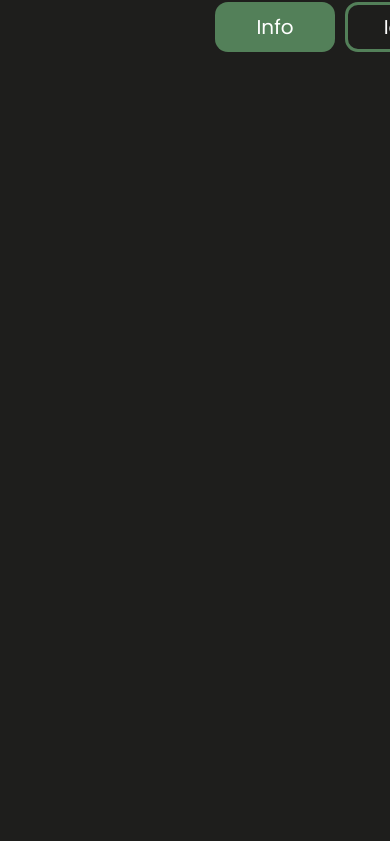
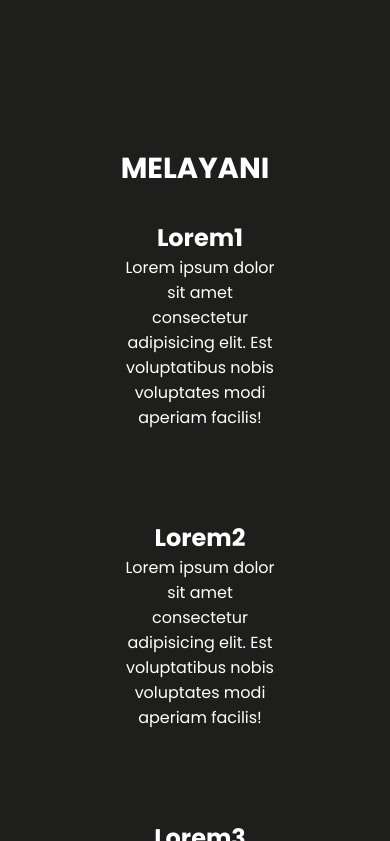
Before and after one commit to albimdkr/study-case-web, a plain HTML site: page index.html in a window 390 px wide. Shown: the part 648-1489 px from the top of the page. Before the commit the page ends 929 px from the top, so only its background shows below. Drawn offline with Linux system fonts and the light colour scheme.

Commit message:
add services

```diff
--- a/asset/css/style.css
+++ b/asset/css/style.css
@@ -54,81 +54,81 @@
 
     /* PC1*/
     /* font-hero*/
-    --hero-font-size1: 2em;
+    --hero-font-size1: 3em;
     --hero-font-style1: normal;
     --hero-font-weigth1 : 700;
     --hero-line-heigt1: 130%;
     --hero-letter-spacing1: 0.005em;
 
     /* font-title */
-    --font-size-title1: 38px;
+    --font-size-title1: 2.375em;
 
     /* font-service */
-    --font-size-title1: 38px;
-    --service-font-size1: 20px;
+    --font-size-title1: 2.375em;
+    --service-font-size1: 1.25em;
 
     /* font-client */
-    --client-font-size1: 26px;
+    --client-font-size1: 1.625em;
     --client-font-weight1: 400;
     --client-line-height1: 140%;
-    --review-font-size1: 18px;
+    --review-font-size1: 1.125em;
 
     /* font-footer */
-    --footer-font-size-title1: 20px;
-    --footer-font-size-subtitle1: 18px;
-    --made-font-size1: 20px;
+    --footer-font-size-title1: 1.25em;
+    --footer-font-size-subtitle1: 1.125em;
+    --made-font-size1: 1.25em;
 
     /*TAB2*/
     /* font-hero */
-    --hero-font-size2: 42px;
+    --hero-font-size2: 2.8125em;
     --hero-font-style2: normal;
     --hero-font-weigth2 : 700;
     --hero-line-heigt2: 54.6px;
     --hero-letter-spacing2: 0.05%;
 
     /* font-title */
-    --font-size-title2: 32px;
+    --font-size-title2: 2em;
 
     /* font-service */
-    --font-size-title2: 24px;
-    --service-font-size2: 18px;
+    --font-size-title2: 1.5em;
+    --service-font-size2: 1.125em;
 
     /* font-client */
     --client-font-size2: 32px;
     --client-font-weight2: 700;
     --client-line-height2: 44.8px;
-    --review-font-size2: 24px;
+    --review-font-size2: 1.5em;
 
     /* font-footer */
-    --footer-font-size-title2: 20px;
-    --footer-font-size-subtitle2: 18px;
-    --made-font-size2: 20px;
+    --footer-font-size-title2: 1.25em;
+    --footer-font-size-subtitle2: 1.125em;
+    --made-font-size2: 1.25em;
 
     /*MOBILE3*/
     /* font-hero */
-    --hero-font-size2: 24px;
-    --hero-font-style2: normal;
-    --hero-font-weigth2 : 700;
-    --hero-line-heigt2: 33.6px;
-    --hero-letter-spacing2: 0.05%;
+    --hero-font-size3: 1.8125em;
+    --hero-font-style3: normal;
+    --hero-font-weigth3 : 700;
+    --hero-line-heigt3: 33.6px;
+    --hero-letter-spacing3: 0.05%;
 
     /* font-title */
-    --font-size-title2: 20px;
+    --font-size-title3: 1.25em;
 
     /* font-service */
-    --font-size-title2: 18px;
-    --service-font-size2: 14px;
+    --font-size-title3: 1.125em;
+    --service-font-size3: 0.875em;
 
     /* font-client */
-    --client-font-size2: 20px;
-    --client-font-weight2: 700;
-    --client-line-height2: 150%;
-    --review-font-size2: 18px;
+    --client-font-size3: 1.25em;
+    --client-font-weight3: 700;
+    --client-line-height3: 150%;
+    --review-font-size3: 1.125em;
 
     /* font-footer */
-    --footer-font-size-title2: 20px;
-    --footer-font-size-subtitle2: 18px;
-    --made-font-size2: 20px;
+    --footer-font-size-title3: 1.25em;
+    --footer-font-size-subtitle3: 1.125em;
+    --made-font-size3: 1.25em;
 
 }
 
@@ -241,20 +241,30 @@ nav ul li a:hover {
     background-color: var(--secondary1);
 }
 
-
+/* Header */
 .img {
     width: 100%;
 }
 
 .container {
+    position: relative;
+    display: flex;
+    justify-content:space-around;
+    margin-left: auto;
+    margin-right: auto;
+    /* width: auto; */
     /* border: 3px solid cornflowerblue; */
-    margin: 0px 8.1em 0px 8.1em;
+    /* margin: 0px 0px 0px 0px; */
+    /* margin: 0px 8.1em 0px 8.1em; */
     /* max-width: (100% - 20px); */
 }
 
 .header {
+    width: auto;
     /* border: 3px solid var(--warning1); */
+    /* position: absolute; */
     display: grid;
+    /* gap: 1em; */
     grid-template-areas:
     'text image'
     'text image';
@@ -345,6 +355,52 @@ nav ul li a:hover {
     min-height: 300px;
     min-width: 500px;
 }
+/* End : header */
+
+/* Service */
+.services {
+    /* display: block; */
+    padding: 50px;
+    margin: 50px;
+    width: auto;
+    position: relative;
+    min-height: 300px;
+    text-align: center;
+    /* border: 3px solid red; */
+}
+
+.title-service {
+    display: flex;
+    justify-content: center;
+    align-items: center;
+    /* margin: 10px; */
+    text-align: center;
+    width: auto;
+    margin: auto;
+    font-size: var(--hero-font-size3);
+}
+
+
+.services-container {
+    display: grid;
+    grid-template-columns: repeat(auto-fit, minmax(200px, 1fr));
+    gap: 30px;
+}
+
+.service {
+    margin: 10px auto;
+    padding: 20px;
+}
+
+.services > h2 {
+    font-size: var(--service-font-size3);
+}
+
+.services > p {
+    font-size: var(--service-font-size1);
+}
+
+/* End : service */
 
 
 /* Break Point Responsive */
@@ -360,7 +416,7 @@ nav ul li a:hover {
     }
 
     nav {
-        /* background-color: darkcyan; */
+        background-color: darkcyan;
     }
 
     nav ul {
@@ -384,23 +440,23 @@ nav ul li a:hover {
         display: flex;
         flex-direction: column;
         justify-content: center;
-        margin: 50px;
+        margin: 10px;
         /* border: 3px groove red; */
     }
 
     .heading {
         text-align: center;
-        font-size: var(--hero-font-size2);
+        font-size: var(--hero-font-size1);
     }
 
     .sub-heading {
         text-align: center;
-        font-size: var(--hero-font-size2);
+        font-size: var(--hero-font-size1);
     }
 
     .text {
         grid-area: text;
-        min-height: 300px;
+        min-height: 15em;
     }
 
     .button {
@@ -491,4 +547,54 @@ nav ul li a:hover {
         transform: translateX(0);
         opacity: 1;
     }
+
+    .heading {
+        text-align: center;
+        font-size: var(--hero-font-size3);
+    }
+
+    .sub-heading {
+        text-align: center;
+        font-size: var(--hero-font-size3);
+    }
+
+    .button-primary {
+        box-sizing: border-box;
+        display: flex;
+        justify-content: center;
+        background-color: var(--secondary1);
+        align-items: center;
+        width: 80px;
+        padding: 10px;
+        margin: 10px 10px 0px 0px;
+        font-size: 20px;
+        cursor: pointer;
+        height: 50px;
+        border-radius: 13px;
+        -webkit-border-radius: 13px;
+        -moz-border-radius: 13px;
+        -ms-border-radius: 13px;
+        -o-border-radius: 13px;
+    }
+
+    .button-secondary {
+        box-sizing: border-box;
+        display: flex;
+        justify-content: center;
+        /* background-color:var(--warning1); */
+        border: 3px solid #538059;
+        align-items: center;
+        width: 80px;
+        padding: 10px;
+        margin: 10px 0px 0px 0px;
+        font-size: 20px;
+        cursor: pointer;
+        height: 50px;
+        cursor: pointer;
+        border-radius: 13px;
+        -webkit-border-radius: 13px;
+        -moz-border-radius: 13px;
+        -ms-border-radius: 13px;
+        -o-border-radius: 13px;
+    }
 }
--- a/index.html
+++ b/index.html
@@ -25,7 +25,7 @@
 
     </nav>
     <!-- header -->
-    <div class="container">
+    <div class="container" id="header">
         <header class="header">
             <div class="item1 text">
                 <h2 class="heading">Selamat Datang</h2>
@@ -40,10 +40,25 @@
     </div>
     <!-- end header -->
 
-    <!-- section Gallery -->
-    <section class="gallery">
+    <!-- section service -->
+    <section class="services" id="services">
+        <h1 class="title-service">MELAYANI</h1>
+        <div class="services-container">
+            <div class="service">
+                <h2>Lorem1</h2>
+                <p>Lorem ipsum dolor sit amet consectetur adipisicing elit. Est voluptatibus nobis voluptates modi aperiam facilis!</p>
+            </div>
+            <div class="service">
+                <h2>Lorem2</h2>
+                <p>Lorem ipsum dolor sit amet consectetur adipisicing elit. Est voluptatibus nobis voluptates modi aperiam facilis!</p>
+            </div>
+            <div class="service">
+                <h2>Lorem3</h2>
+                <p>Lorem ipsum dolor sit amet consectetur adipisicing elit. Est voluptatibus nobis voluptates modi aperiam facilis!</p>
+            </div>
+        </div>
     </section>
-    <!-- end section galllery -->
+    <!-- end section service -->
 
     <!-- section client -->
     <section class="client">
```
